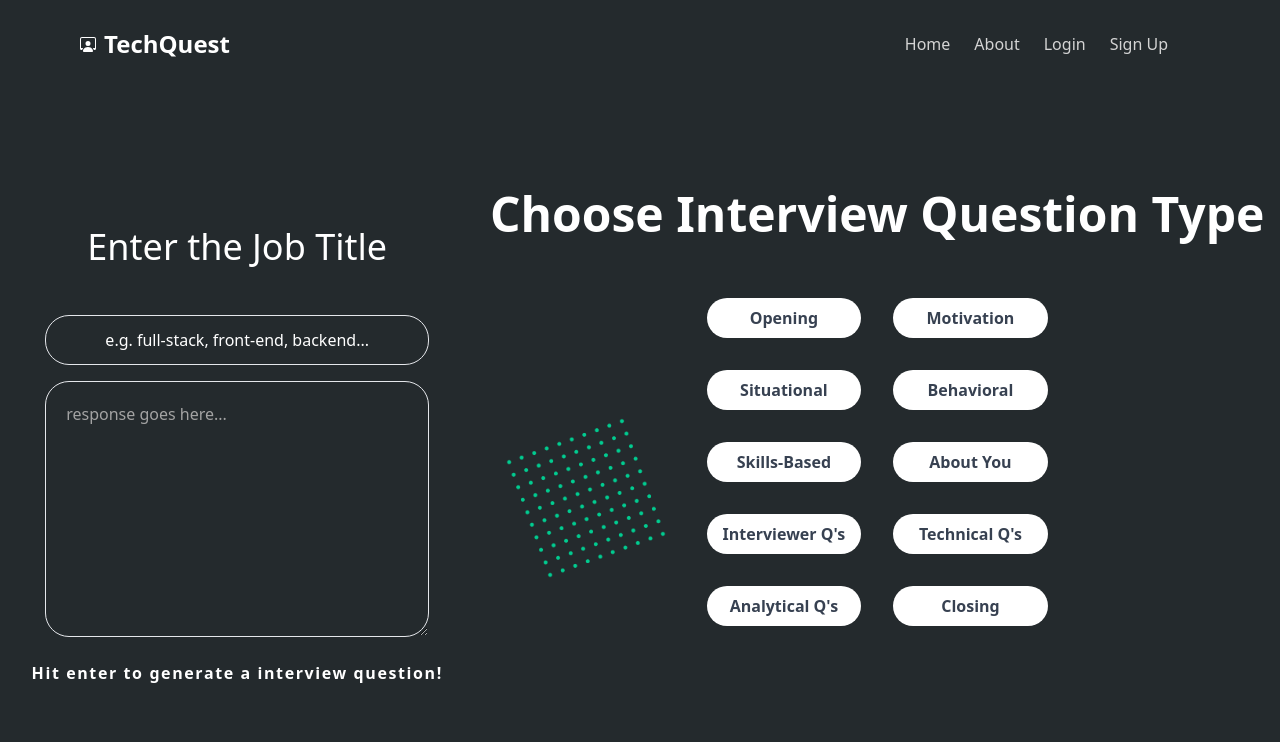
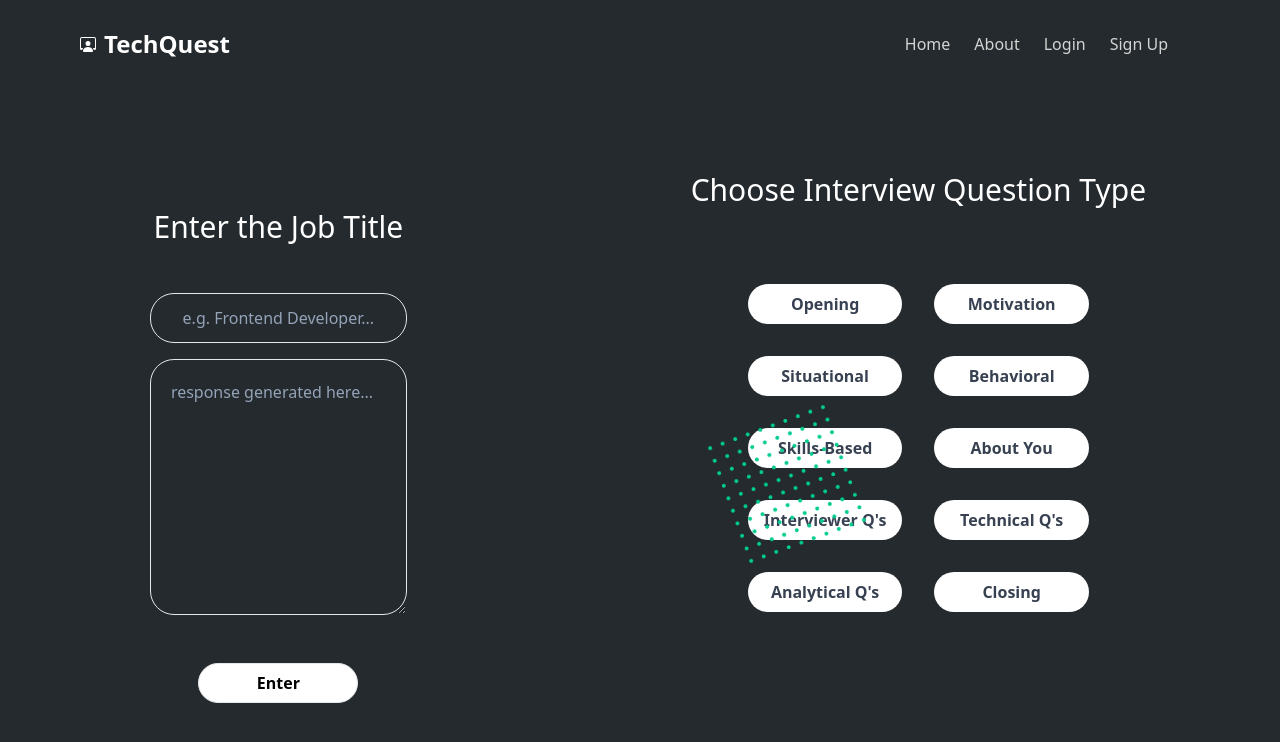
Before and after one commit to LiamBCIT/TechQuest, a Next.js app: page /generator in a window 1280 px wide. Shown: the top 742 px of the page. Built offline with nearby package versions, Linux system fonts and the light colour scheme.

Commit message:
updates to QuestTypes

```diff
--- a/components/QuestionTypes.tsx
+++ b/components/QuestionTypes.tsx
@@ -28,11 +28,12 @@ export default function QuestionTypes({
   return (
     <>
       <div className="flex flex-col justify-center items-center mx-auto relative">
-        <h1 className="text-white text-2xl sm:text-4xl md:text-5xl font-semibold my-8">
+        {/* <h1 className="text-white text-3xl sm:text-3xl md:text-3xl font-medium mb-12"> */}
+                    <h1 className="text-3xl md:text-3xl font-medium mb-12">
           Choose Interview Question Type
         </h1>
         <div className="grid grid-cols-2 mt-3">
-          {questionTypes.map((type, idx) => (
+        {questionTypes.map((type, idx) => (
             <button
               key={idx}
               onClick={() => handleQuestionTypeSelect(type)}
@@ -40,7 +41,7 @@ export default function QuestionTypes({
                 selectedQuestionType === type
                   ? "gray-700 text-white"
                   : "gray-200 text-gray-700"
-              } bg-white rounded-full px-4 py-2 m-4 text-gray-600 font-bold text-base focus:outline-none hover:bg-gray-200 transition-colors duration-300`}
+              } bg-white rounded-full px-4 py-2 m-4 text-gray-600 font-bold text-base focus:outline-none hover:bg-gray-200 transition-colors duration-300` }
             >
               {type}
             </button>
--- a/components/TechInterviewQuestionGenerator.tsx
+++ b/components/TechInterviewQuestionGenerator.tsx
@@ -21,26 +21,26 @@ export default function TechInterviewQuestionGenerator({
     <>
       <main className="mt-28 flex flex-col justify-center items-center mx-auto relative">
         <div className="container px-4 mx-auto justify-center text-center">
-          <h1 className="text-3xl md:text-4xl font-medium mb-12">
+          <h1 className="text-3xl md:text-3xl font-medium mb-12">
             Enter the Job Title
           </h1>
           <form onSubmit={handleSubmit}>
             <div className="mb-4 flex justify-center">
               <input
-                className="p-3 w-full border rounded-3xl bg-transparent max-w-sm text-center placeholder:text-white hover:bg-transparent active:bg-transparent"
+                className="p-3 w-full border rounded-3xl bg-transparent max-w-sm text-center placeholder:text-slate-400 hover:bg-transparent active:bg-transparent"
                 id="prompt"
                 name="prompt"
                 type="text"
-                placeholder="e.g. full-stack, front-end, backend..."
+                placeholder="e.g. Frontend Developer..."
                 maxLength={100}
               />
             </div>
             <div className="mb-4 flex justify-center">
               <textarea
-                className="p-5 h-64 w-full border rounded-3xl bg-transparent max-w-sm placeholder:text-neutral-400 hover:bg-transparent active:bg-transparent"
+                className="p-5 h-64 w-full border rounded-3xl bg-transparent max-w-sm placeholder:text-slate-400 hover:bg-transparent active:bg-transparent"
                 id="prompt"
                 name="prompt"
-                placeholder="response goes here..."
+                placeholder="response generated here..."
                 maxLength={100}
                 value={quote}
                 onChange={(e) => setQuote(e.target.value)}
@@ -49,13 +49,15 @@ export default function TechInterviewQuestionGenerator({
             <div className="text-center mt-6 tracking-widest font-bold text-base">
               {quoteLoading
                 ? "Loading..."
-                : "Hit enter to generate a interview question!"}
+                : ""}
             </div>
             <button
               type="submit"
-              className="hidden"
+              // className="hidden"
+              // className="bg-white hover:bg-white-500font-semibold px-6 border border-white-500 hover:bg-slate-300 rounded-3xl mt-6 inline w-40 h-10 text-black"
+              className="bg-white hover:bg-white-500 font-semibold px-6 border border-white-500 hover:bg-slate-300 rounded-3xl mt-6 inline w-40 h-10 text-black"
               disabled={quoteLoading}
-            ></button>
+              >Enter</button>
           </form>
           {quoteLoading && <Spinner />}
           {quoteLoadingError && (
--- a/pages/home.tsx
+++ b/pages/index.tsx
@@ -4,7 +4,7 @@ import React from "react";
 import { FormEvent, useState } from "react";
 import Navbar from "@/components/Navbar";
 
-export default function Home() {
+export default function Index() {
   return (
     <>
       <Head>
--- a/styles/globals.css
+++ b/styles/globals.css
@@ -19,6 +19,6 @@ a {
 }
 
 body {
-  background: #242a2d;
+  background: #242A2D;
   color: #fff;
 }
```
